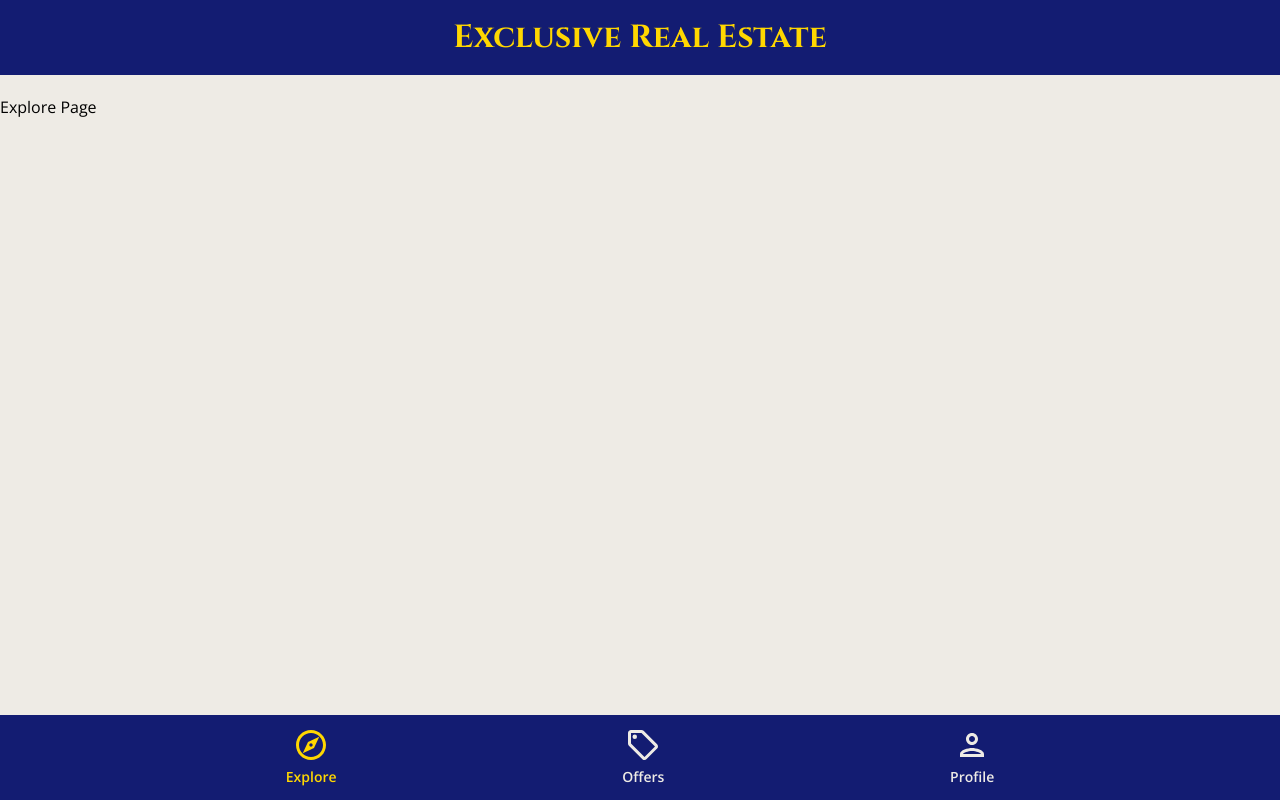
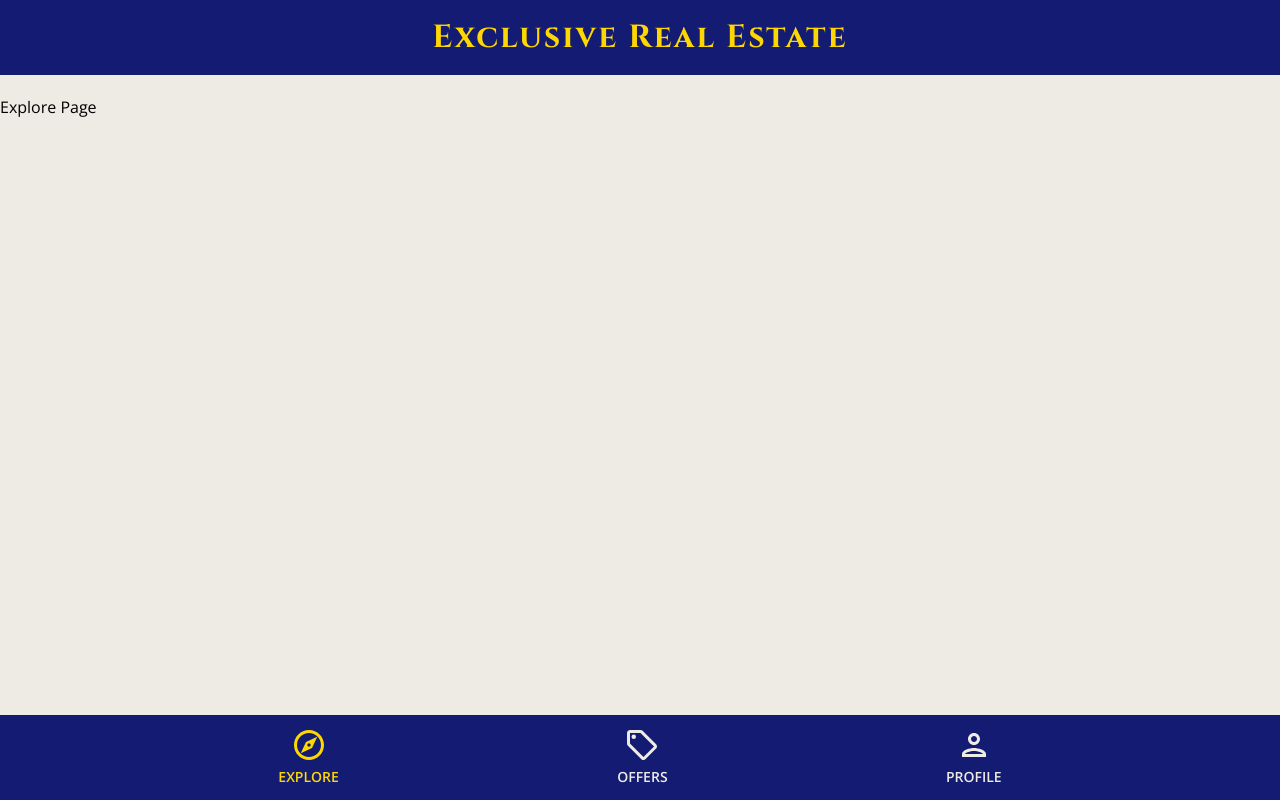
Before and after one commit to ZoranKarbev/exclusive-real-estate, a React (Create React App) app: page / in a window 1280 px wide. Built offline with nearby package versions, Linux system fonts and the light colour scheme.

Commit message:
increased letter header's title letter spacing

```diff
--- a/src/components/Footer/Footer.css
+++ b/src/components/Footer/Footer.css
@@ -37,6 +37,7 @@
   margin-top: 0.25rem;
   font-size: 14px;
   font-weight: 600;
+  text-transform: uppercase;
   color: var(--isabelline);
 }
 .navbar__list-item__name--active {
--- a/src/components/Header/Header.css
+++ b/src/components/Header/Header.css
@@ -4,4 +4,5 @@
     text-align: center;
     margin-top: 0;
     padding: 1rem;
+    letter-spacing: 2px;
 }
```
